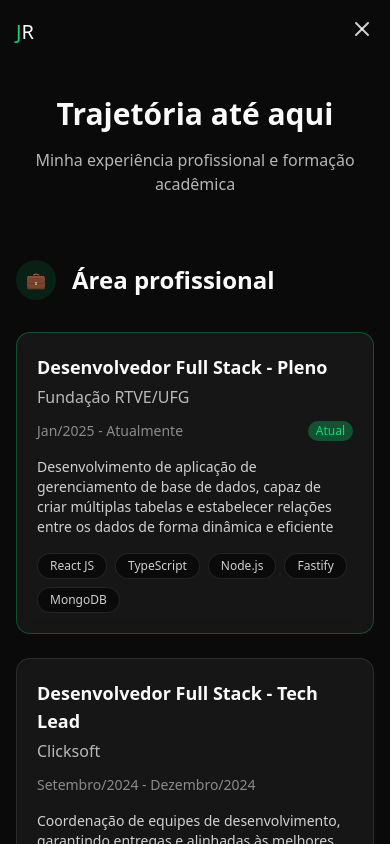
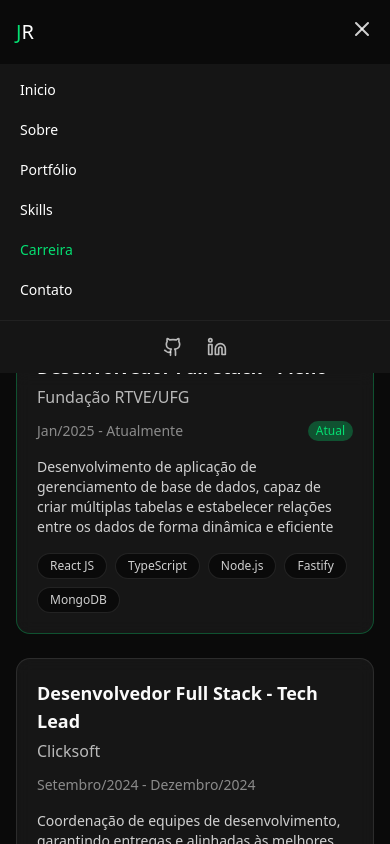
Before and after one commit to jhollyfer/new-portfolio, a Next.js app: page /career in a window 390 px wide. Both pictures are taken after a click on the button "Toggle menu". Shown: the top 844 px of the page. Built offline with nearby package versions, Linux system fonts and the light colour scheme.

Commit message:
✨ Menu mobile
menu mobile

```diff
--- a/src/components/navbar/navbar.tsx
+++ b/src/components/navbar/navbar.tsx
@@ -1,4 +1,7 @@
-import { GithubIcon, LinkedinIcon, XIcon } from "lucide-react";
+"use client";
+import { GithubIcon, LinkedinIcon, MenuIcon, XIcon } from "lucide-react";
+import Link from "next/link";
+import React from "react";
 import { ActiveLink } from "../active-link/active-link";
 
 const LINK_LIST = [
@@ -11,7 +14,7 @@ const LINK_LIST = [
 ];
 
 export function Navbar() {
-  const isOpen = false;
+  const [isOpen, setIsOpen] = React.useState(false);
 
   return (
     <header
@@ -38,33 +41,32 @@ export function Navbar() {
           </nav>
 
           <div className="hidden md:flex items-center space-x-4">
-            <a
+            <Link
               href="https://github.com/jhollyfer"
               target="_blank"
               rel="noopener noreferrer"
               className="text-white/70 hover:text-white transition-colors"
             >
               <GithubIcon size={20} />
-            </a>
-            <a
+            </Link>
+            <Link
               href="https://linkedin.com/in/jhollyferr"
               target="_blank"
               rel="noopener noreferrer"
               className="text-white/70 hover:text-white transition-colors"
             >
               <LinkedinIcon size={20} />
-            </a>
+            </Link>
           </div>
 
           {/* Mobile Menu Button */}
           <div className="md:hidden">
             <button
-              // onClick={() => setIsOpen(!isOpen)}
+              onClick={() => setIsOpen((state) => !state)}
               className="text-white/80 hover:text-white"
               aria-label="Toggle menu"
             >
-              <XIcon />
-              {/* {isOpen ? <X size={24} /> : <Menu size={24} />} */}
+              {isOpen ? <XIcon size={24} /> : <MenuIcon size={24} />}
             </button>
           </div>
         </div>
@@ -72,37 +74,36 @@ export function Navbar() {
 
       {/* Mobile Navigation */}
       {isOpen && (
-        <div className="md:hidden bg-portfolio-dark/95 backdrop-blur-lg">
+        <div className="md:hidden bg-neutral-900/95 backdrop-blur-lg">
           <div className="px-2 pt-2 pb-3 space-y-1 sm:px-3">
             {LINK_LIST.map((item) => (
               <ActiveLink
+                onClick={() => setIsOpen((state) => !state)}
                 key={item.label}
                 href={item.path}
-                // className={
-                //   "block px-3 py-2 rounded-md text-base font-medium transition-colors"
-                // }
+                className="block px-3 py-2 rounded-md text-base font-medium transition-colors"
               >
                 {item.label}
               </ActiveLink>
             ))}
           </div>
           <div className="flex justify-center space-x-6 py-4 border-t border-white/5">
-            <a
+            <Link
               href="https://github.com/jhollyfer"
               target="_blank"
               rel="noopener noreferrer"
               className="text-white/70 hover:text-white transition-colors"
             >
               <GithubIcon size={20} />
-            </a>
-            <a
+            </Link>
+            <Link
               href="https://linkedin.com/in/jhollyferr"
               target="_blank"
               rel="noopener noreferrer"
               className="text-white/70 hover:text-white transition-colors"
             >
               <LinkedinIcon size={20} />
-            </a>
+            </Link>
           </div>
         </div>
       )}
```
